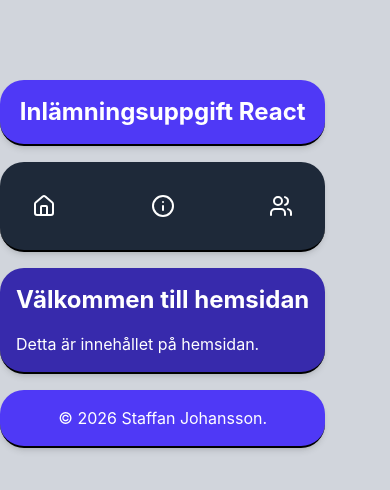
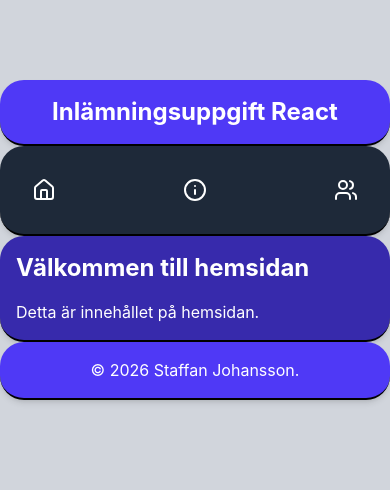
Before and after one commit to StaffanBaloo/React-Exam, a React (Vite) app: page / in a window 390 px wide. Shown: the top 490 px of the page. Built offline with nearby package versions, Linux system fonts and the light colour scheme; no server answers.

Commit message:
add full width on mobile

```diff
--- a/src/components/Structure/ParentPage.tsx
+++ b/src/components/Structure/ParentPage.tsx
@@ -8,7 +8,7 @@ const ParentPage = () => {
 	return (
 		<>
 			<div className="md:basis-1/6"></div>
-			<div className="bg-gray-300 min-h-screen flex flex-col md:basis-4/6 gap-4">
+			<div className="bg-gray-300 min-h-screen w-full md:flex md:flex-col md:basis-4/6 gap-4">
 				<BrowserRouter>
 					<HeaderComponent />
 					<NavBar />
```
